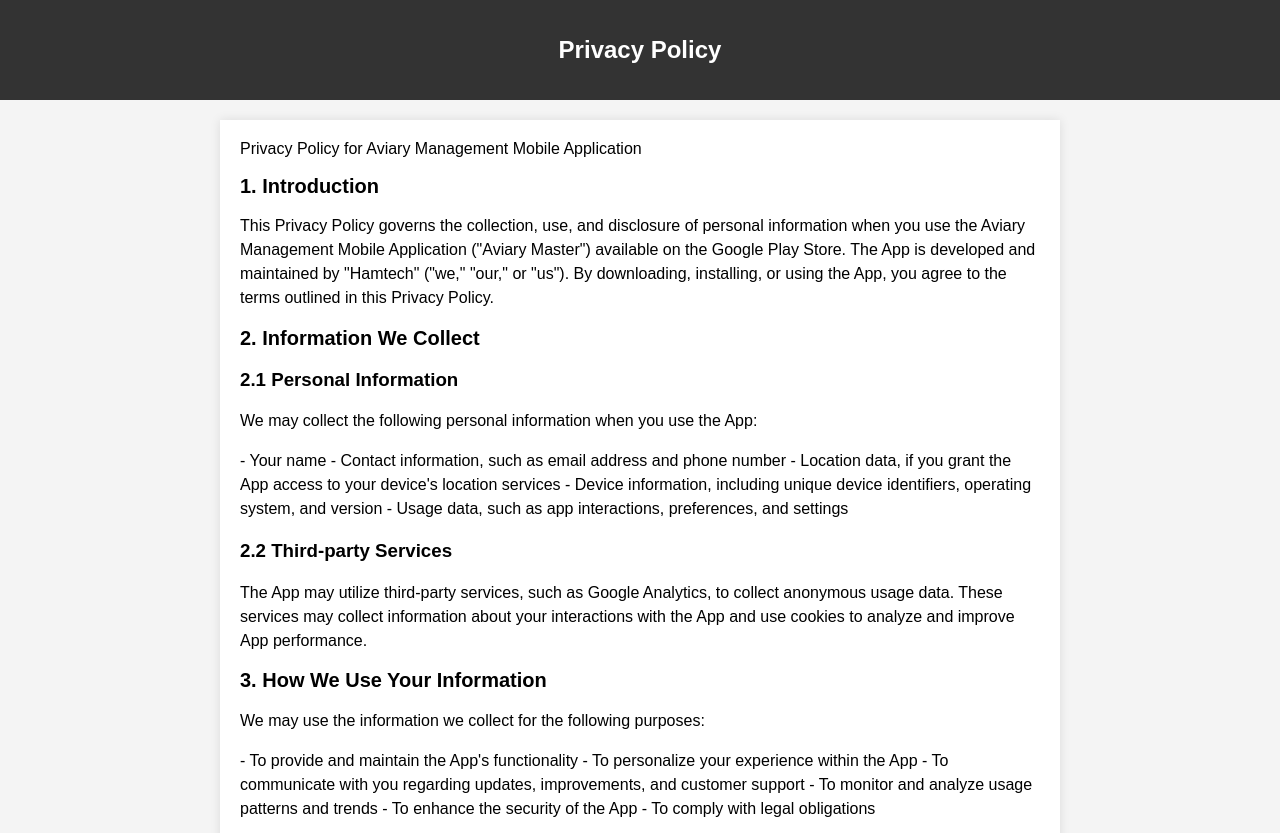
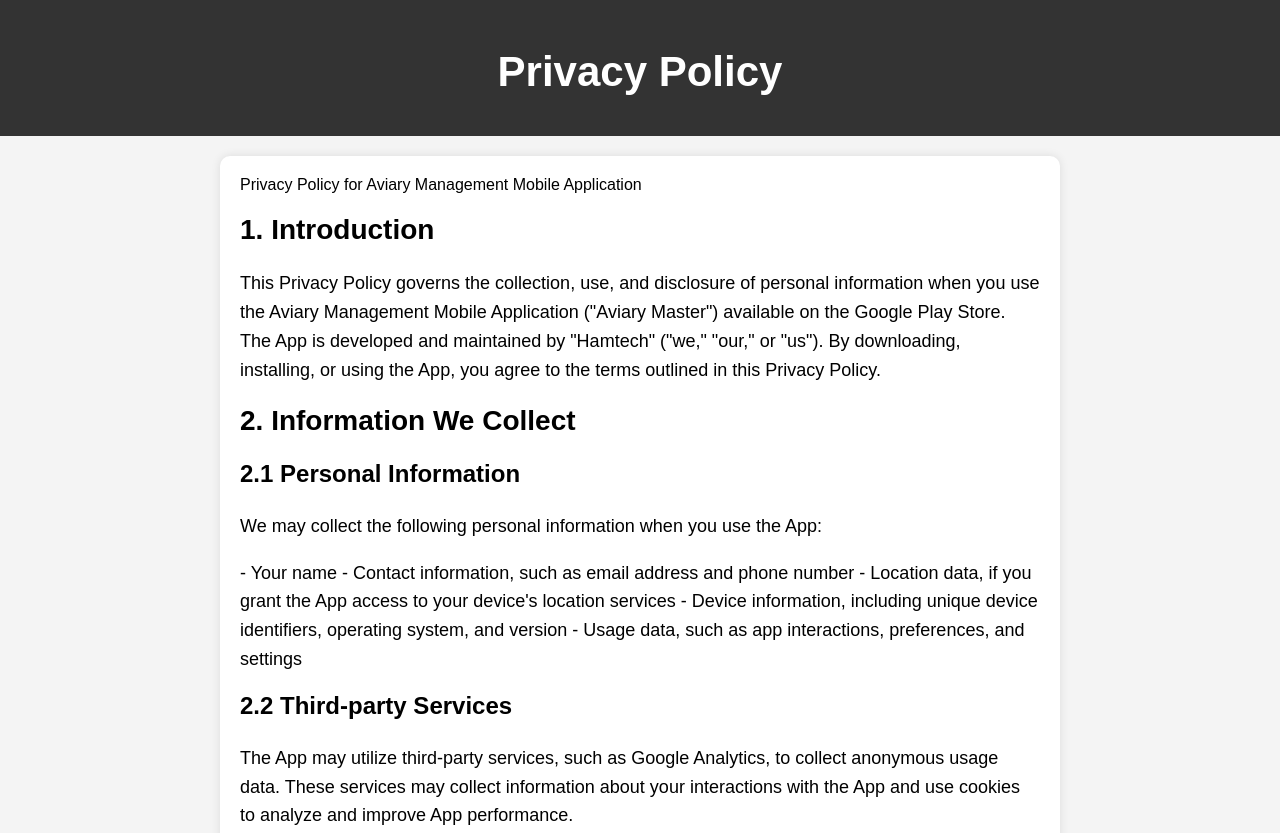
Before and after one commit to sadamameer/aviary-master-pages, a plain HTML site: page index.html in a window 1280 px wide. Shown: the top 833 px of the page. Drawn offline with Linux system fonts and the light colour scheme.

Commit message:
Update index.html

```diff
--- a/index.html
+++ b/index.html
@@ -25,19 +25,40 @@
             padding: 20px;
             background-color: #fff;
             box-shadow: 0 0 10px rgba(0, 0, 0, 0.1);
+            border-radius: 10px;
         }
 
         h1 {
-            font-size: 24px;
+            font-size: 36px;
+            text-align: center;
+            margin-bottom: 20px;
         }
 
         h2 {
-            font-size: 20px;
+            font-size: 28px;
+            margin-top: 20px;
+        }
+
+        h3 {
+            font-size: 24px;
+            margin-top: 15px;
         }
 
         p {
-            font-size: 16px;
-            line-height: 1.5;
+            font-size: 18px;
+            line-height: 1.6;
+        }
+
+        header h1 {
+            font-size: 42px;
+        }
+
+        footer {
+            text-align: center;
+            margin-top: 30px;
+            padding: 10px 0;
+            background-color: #333;
+            color: #fff;
         }
     </style>
 </head>
@@ -107,5 +128,8 @@
         <p>Hamtech Lahore, PK aviarymaster@gmail.com</p>
 
     </div>
+    <footer>
+        &copy; 2023 Aviary Master. All Rights Reserved.
+    </footer>
 </body>
 </html>
```
